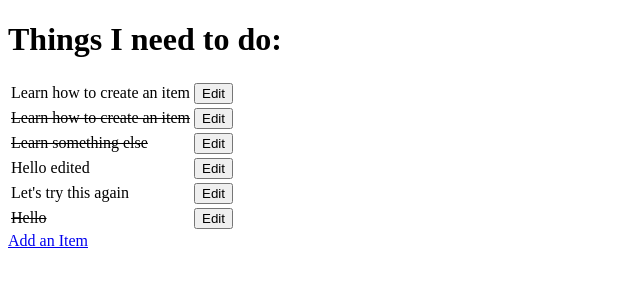
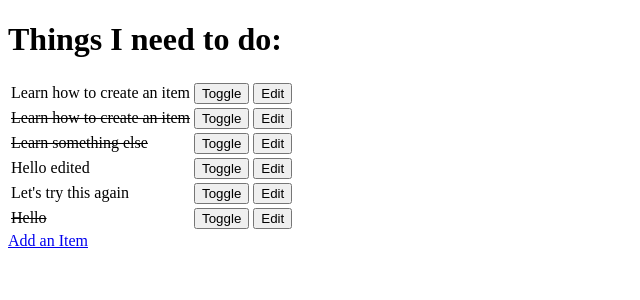
Before and after one commit to AndyWright360/hello-django, a Django app: page / in a window 1280 px wide. Shown: the top 300 px of the page, without its empty margins (0-640 px from the left). Run offline with Django 3.2, Linux system fonts and the light colour scheme; data comes from the database, SQL or seed files in the repository.

Commit message:
feat: add toggle done feature to items

```diff
--- a/django_todo/urls.py
+++ b/django_todo/urls.py
@@ -15,11 +15,12 @@ Including another URLconf
 """
 from django.contrib import admin
 from django.urls import path
-from todo.views import get_todo_list, add_item, edit_item
+from todo import views
 
 urlpatterns = [
     path('admin/', admin.site.urls),
-    path('', get_todo_list, name='get_todo_list'),
-    path('add', add_item, name='add'),
-    path('edit/<item_id>', edit_item, name='edit')
+    path('', views.get_todo_list, name='get_todo_list'),
+    path('add', views.add_item, name='add'),
+    path('edit/<item_id>', views.edit_item, name='edit'),
+    path('toggle/<item_id>', views.toggle_item, name='toggle')
 ]
--- a/todo/templates/todo/todo_list.html
+++ b/todo/templates/todo/todo_list.html
@@ -16,7 +16,12 @@
                 <td>{{ item.name }}</td>
             {% endif %}
                 <td>
-                    <a href="edit/{{ item.id }}">
+                    <a href="/toggle/{{ item.id }}">
+                        <button>Toggle</button>
+                    </a>
+                </td>
+                <td>
+                    <a href="/edit/{{ item.id }}">
                         <button>Edit</button>
                     </a>
                 </td>
--- a/todo/views.py
+++ b/todo/views.py
@@ -38,3 +38,10 @@ def edit_item(request, item_id):
         'form': form
     }
     return render(request, 'todo/edit_item.html', context)
+
+
+def toggle_item(request, item_id):
+    item = get_object_or_404(Item, id=item_id)
+    item.done = not item.done
+    item.save()
+    return redirect('get_todo_list')
```
Also changed, not shown: db.sqlite3.
